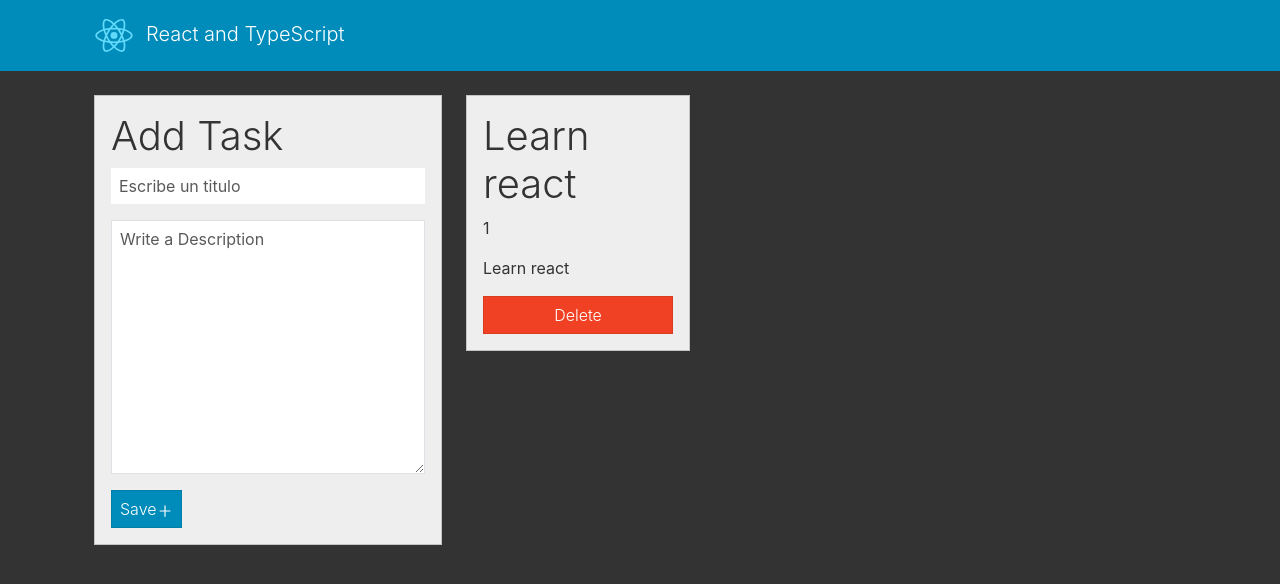
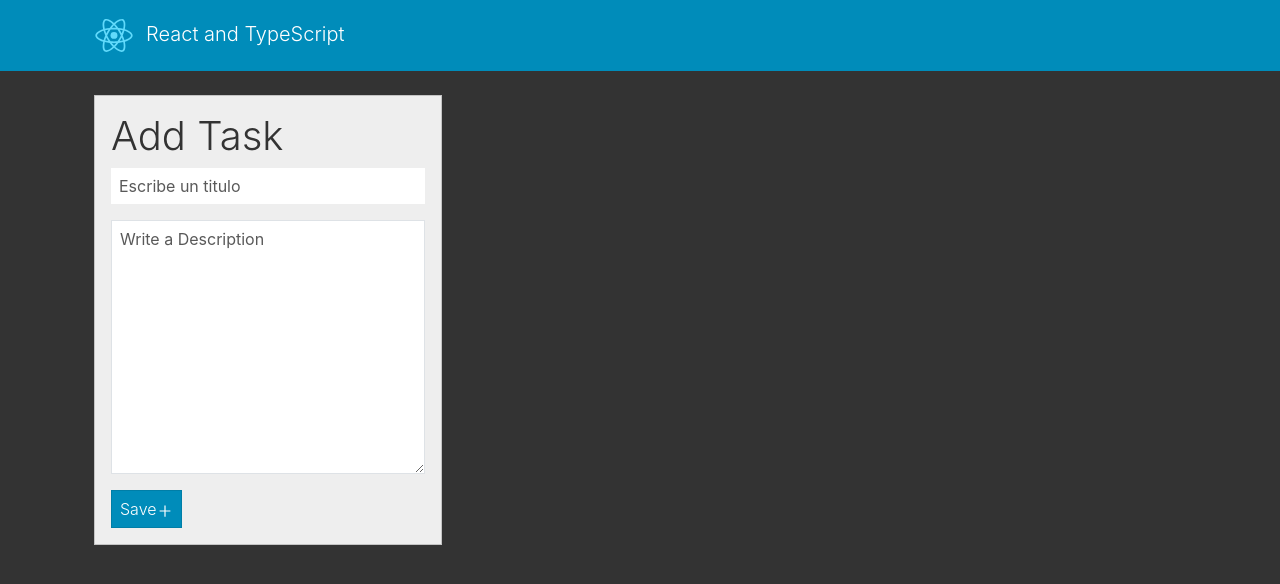
Before and after one commit to LexferRam/ReactJS-typescript, a React (Create React App) app: page / in a window 1280 px wide. Shown: the top 584 px of the page. Built offline with nearby package versions, Linux system fonts and the light colour scheme.

Commit message:
taskform changeEvent info

```diff
--- a/src/App.tsx
+++ b/src/App.tsx
@@ -14,12 +14,12 @@ interface Props {
 export function App({ title }: Props) {
 
   const [tasks, setTasks] = useState<Task[]>([
-    {
-      id: 1,
-      title: "Learn react",
-      description: "Learn react",
-      completed: false
-    }
+    // {
+    //   id: 1,
+    //   title: "Learn react",
+    //   description: "Learn react",
+    //   completed: false
+    // }
   ])
 
   const getCurrentTimestamp = (): number => new Date().getTime();
--- a/src/components/TaskForm.tsx
+++ b/src/components/TaskForm.tsx
@@ -8,6 +8,7 @@ interface Props {
     addNewTask : (task: Task) => void
 }
 
+// All the form elements events are the type React.ChangeEvent<T> , where T is the HTML Element type
 type HandleInputChange = ChangeEvent<HTMLInputElement|HTMLTextAreaElement>
 
 const initialState = {
```
Also changed, not shown: practica.tsx (added, +19 -0 lines).
